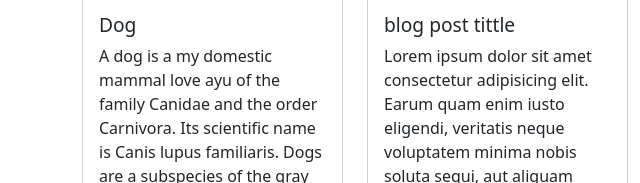
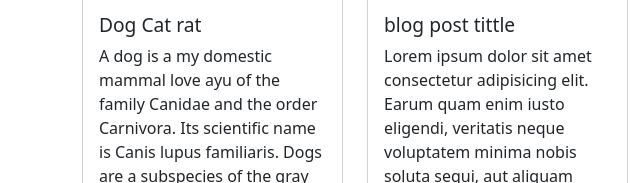
Before and after one commit to manishaa7/Blog-1, a plain HTML site: page index.html in a window 1280 px wide. Shown: the part 796-979 px from the top of the page, 0-640 px from the left. Drawn offline with nearby package versions, Linux system fonts and the light colour scheme.

Commit message:
Update index.html

```diff
--- a/index.html
+++ b/index.html
@@ -82,7 +82,7 @@
             <img src="https://source.unsplash.com/random/?dog/1200x800" class="img-fluid img">
              <div class="card-body">
                <h3 class="card-tittle">
-                Dog
+                Dog  Cat rat
 
                </h3>
                <p class="card-text">A dog is a my domestic mammal  love ayu    of the family Canidae and the order Carnivora. Its scientific name is Canis lupus familiaris. Dogs are a subspecies of the gray wolf, and they are also related to foxes and jackals. </p>
```
